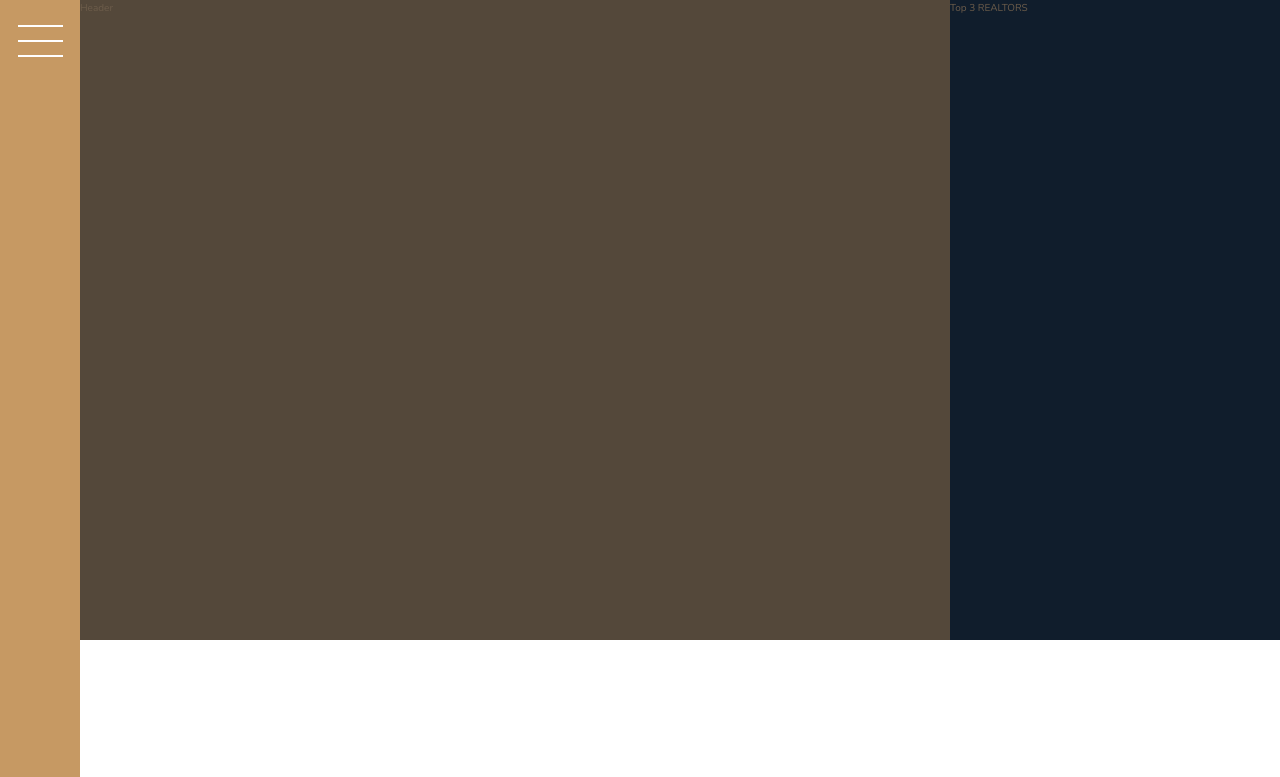
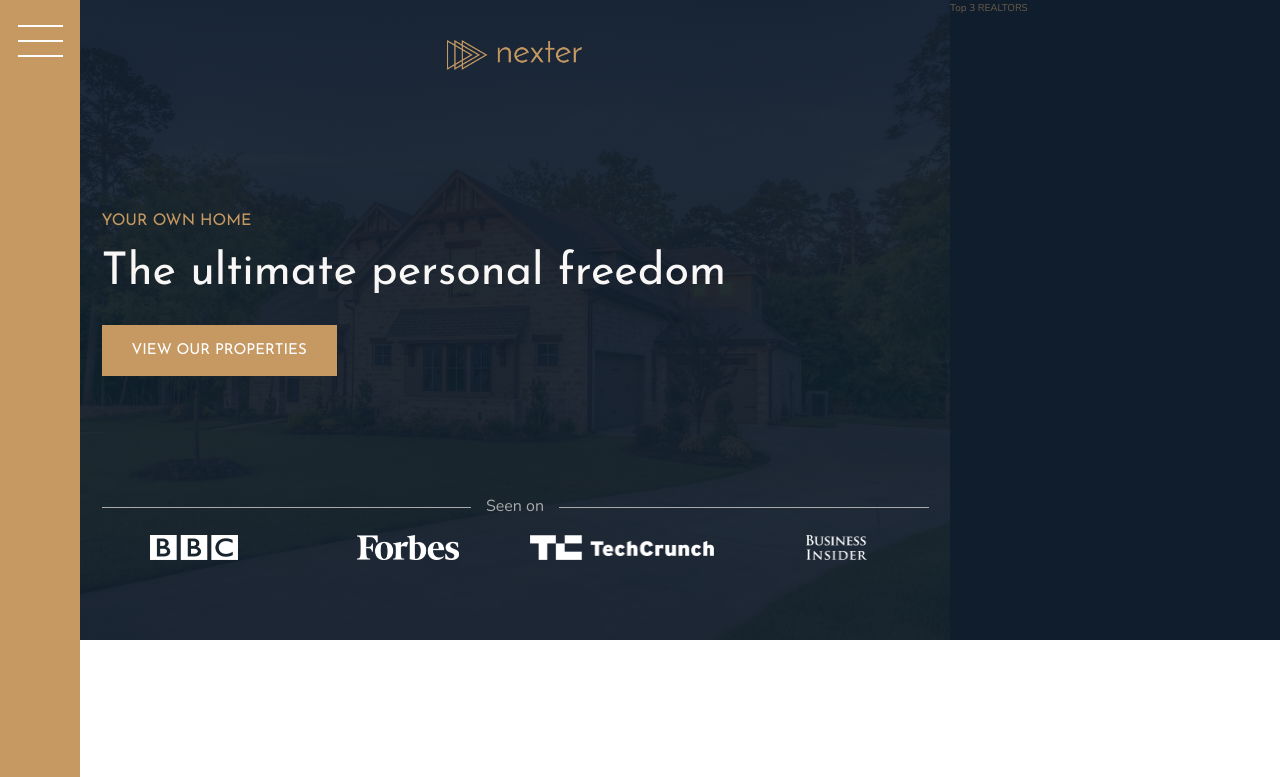
Before and after one commit to Emox87/nexter-properties, a website: page index.html in a window 1280 px wide. Shown: the top 777 px of the page. Drawn offline with nearby package versions, Linux system fonts and the light colour scheme.

Commit message:
Header finished

```diff
--- a/index.html
+++ b/index.html
@@ -18,7 +18,19 @@
     <div class="sidebar">
       <button class="nav-btn"></button>
     </div>
-    <header class="header">Header</header>
+    <header class="header">
+      <img src="img/logo.png" alt="Nexter Logo" class="header__logo" />
+      <h3 class="heading-3">Your own home</h3>
+      <h1 class="heading-1">The ultimate personal freedom</h1>
+      <button class="btn header__btn">View our properties</button>
+      <div class="header__seenon-text">Seen on</div>
+      <div class="header__seenon-logos">
+        <img src="img/logo-bbc.png" alt="Seen on logo 1" />
+        <img src="img/logo-forbes.png" alt="Seen on logo 2" />
+        <img src="img/logo-techcrunch.png" alt="Seen on logo 3" />
+        <img src="img/logo-bi.png" alt="Seen on logo 4" />
+      </div>
+    </header>
     <div class="realtors">Top 3 REALTORS</div>
 
     <!-- FEATURES -->
--- a/sass/_header.scss
+++ b/sass/_header.scss
@@ -1,4 +1,54 @@
 .header {
-    background-color: $color-grey-dark-1;
+    background-image: linear-gradient(rgba($color-secondary, .93), rgba($color-secondary, .93)), url(../img/hero.jpeg);
+    background-position: center;
+    background-size: cover;
     grid-column: full-start / col-end 6;
+    padding: 8rem;
+    padding-top: 4rem;
+
+    display: grid;
+    grid-template-rows: 1fr min-content 6rem 1fr;
+    grid-template-columns: max-content;
+    grid-row-gap: 1.5rem;
+    justify-content: center;
+
+    &__logo {
+        height: 3rem;
+        justify-self: center;
+    }
+
+    &__btn {
+        align-self: start;
+        justify-self: start;
+    }
+
+    &__seenon-text {
+        display: grid;
+        grid-template-columns: 1fr max-content 1fr;
+        grid-column-gap: 1.5rem;
+        align-items: center;
+
+        font-size: 1.6rem;
+        color: $color-grey-light-2;
+
+        &::before,
+        &::after {
+            content: "";
+            height: 1px;
+            display: block;
+            background-color: currentColor;
+        }
+    }
+
+    &__seenon-logos {
+        display: grid;
+        grid-template-columns: repeat(4, 1fr);
+        grid-column-gap: 3rem;
+        justify-items: center;
+
+        img {
+            height: 2.5rem;
+        }
+    }
+
 }
--- a/sass/_typography.scss
+++ b/sass/_typography.scss
@@ -5,6 +5,9 @@
 
 .heading-1 {
     @extend %heading;
+    font-size: 4.5rem;
+    color: $color-grey-light-1;
+    line-height: 1;
 }
 
 .heading-2 {
```
Also changed, not shown: css/style.css.
